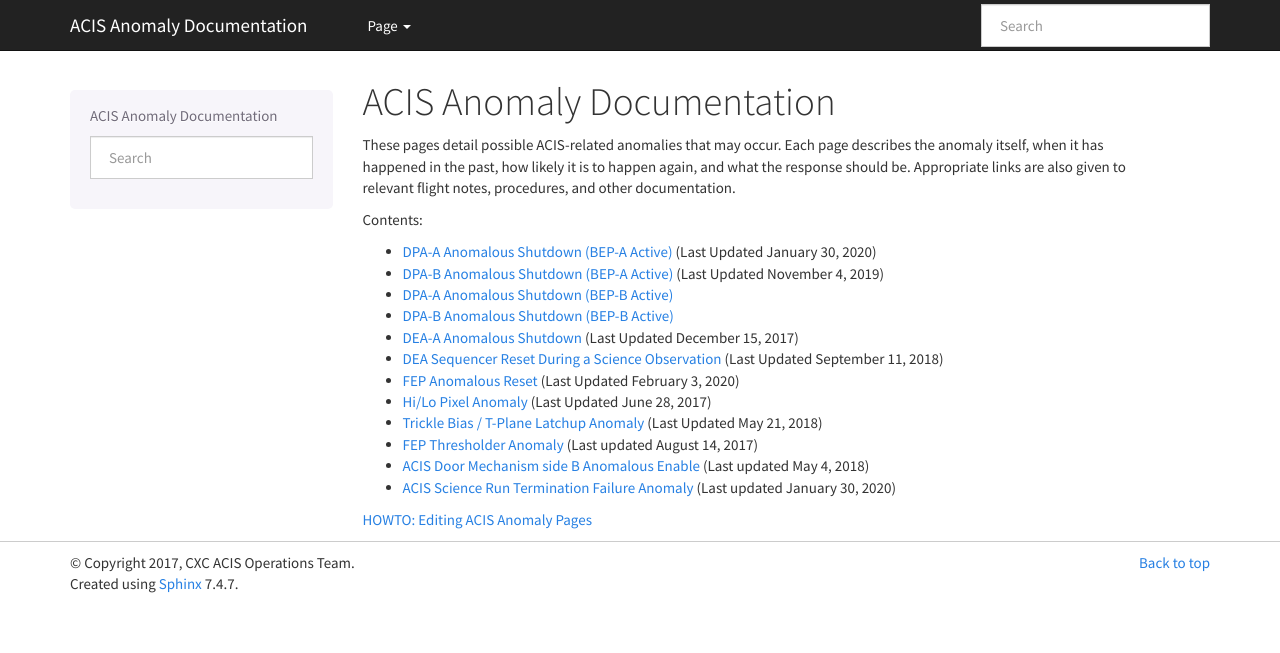
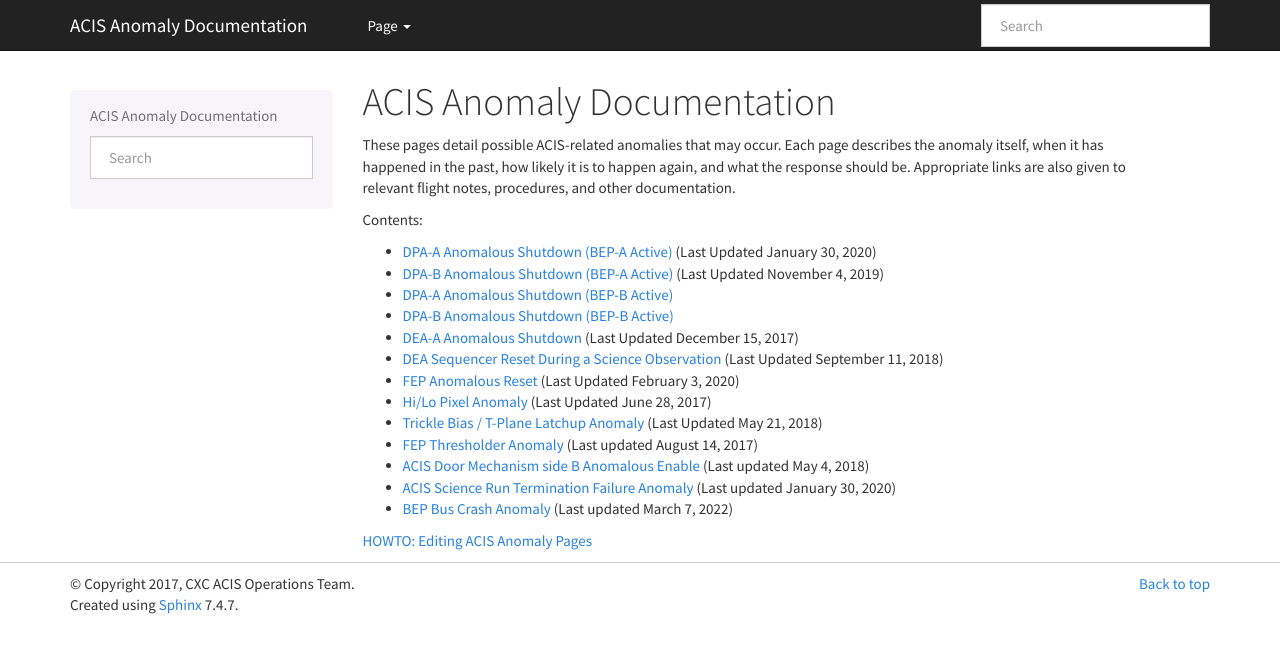
Before and after one commit to acisops/acis_anomaly_pages, a Sphinx documentation site: the page built from source/index.rst, in a window 1280 px wide. Shown: the top 653 px of the page. Built offline with Sphinx 7.4.7, drawn with Linux system fonts in a browser that asks for light colours.

Commit message:
updated index file date

```diff
--- a/source/index.rst
+++ b/source/index.rst
@@ -25,5 +25,6 @@ Contents:
 * :doc:`fep_thresholder` (Last updated August 14, 2017)
 * :doc:`door_b_enb` (Last updated May 4, 2018)
 * :doc:`stuck_status_bit` (Last updated January 30, 2020)
+* :doc:`bep_buscrash` (Last updated March 7, 2022)
 
 :doc:`howto`
```
